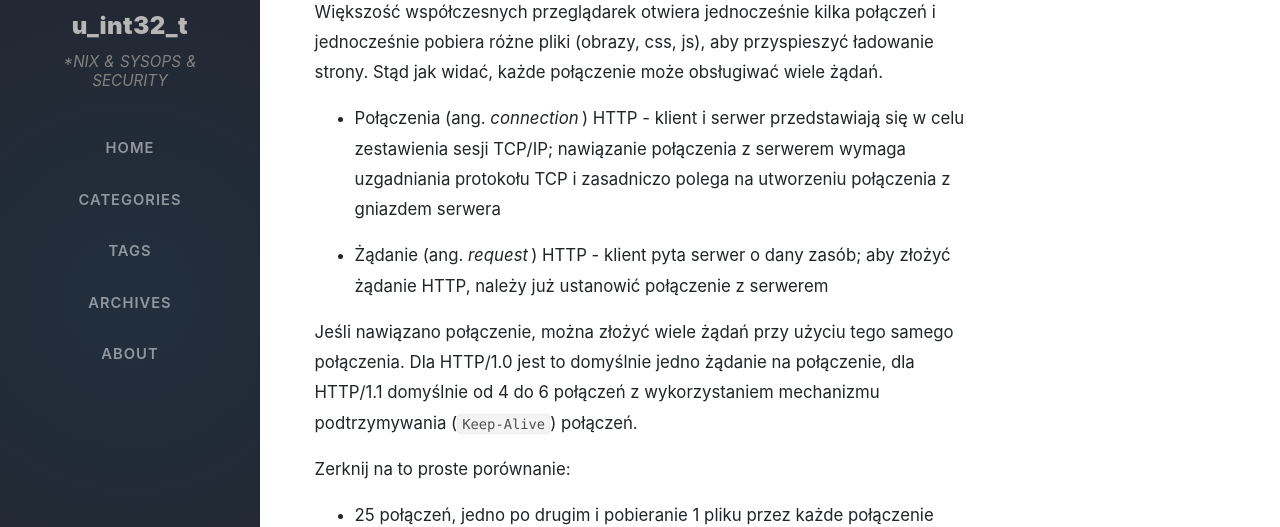
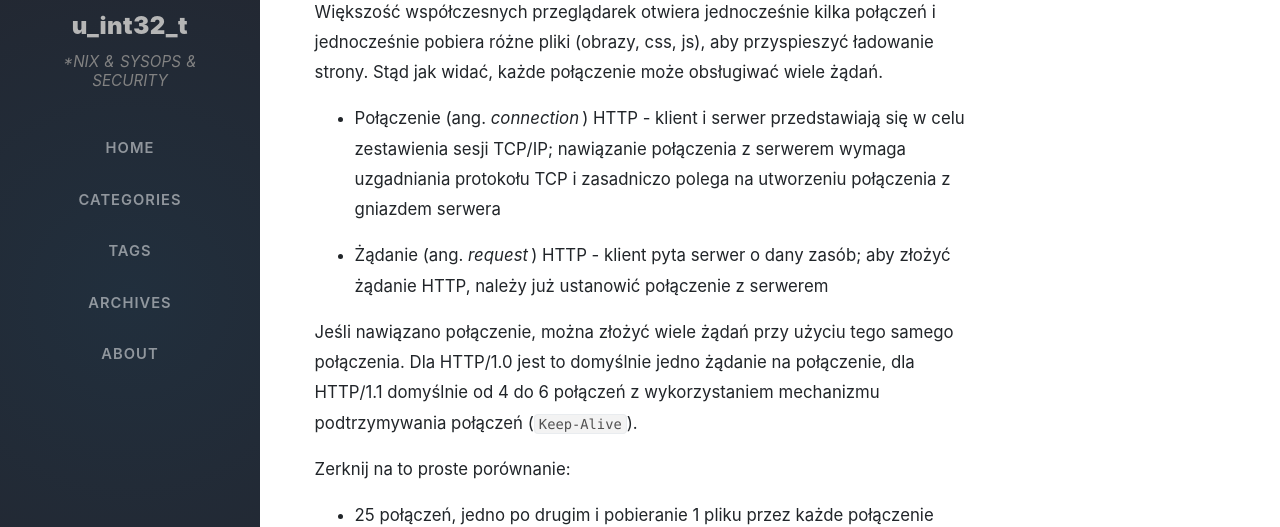
Before and after one commit to morristech/trimstray.github.io, a Jekyll site: the page built from _posts/2019-09-17-protokol_http-polaczenie_kontra_zadanie.md, in a window 1280 px wide and 900 px high, scrolled down 581 px. Shown: the part 152-679 px from the top of the window. Built offline with Jekyll 4.4.1, drawn with Linux system fonts in a browser that asks for light colours; nearby versions of some CDN libraries; some web fonts are replaced; comment, search, counter and statistics services are not loaded.

Commit message:
add post - signed-off-by: trimstray <trimstray@gmail.com>

```diff
--- a/_posts/2019-09-17-protokol_http-polaczenie_kontra_zadanie.md
+++ b/_posts/2019-09-17-protokol_http-polaczenie_kontra_zadanie.md
@@ -22,11 +22,11 @@ Spójrz na poniższy zrzut (dodatkowo jest to porównanie HTTP/1.1 oraz H2):
 
 Większość współczesnych przeglądarek otwiera jednocześnie kilka połączeń i jednocześnie pobiera różne pliki (obrazy, css, js), aby przyspieszyć ładowanie strony. Stąd jak widać, każde połączenie może obsługiwać wiele żądań.
 
-- Połączenia (ang. _connection_) HTTP - klient i serwer przedstawiają się w celu zestawienia sesji TCP/IP; nawiązanie połączenia z serwerem wymaga uzgadniania protokołu TCP i zasadniczo polega na utworzeniu połączenia z gniazdem serwera
+- Połączenie (ang. _connection_) HTTP - klient i serwer przedstawiają się w celu zestawienia sesji TCP/IP; nawiązanie połączenia z serwerem wymaga uzgadniania protokołu TCP i zasadniczo polega na utworzeniu połączenia z gniazdem serwera
 
 - Żądanie (ang. _request_) HTTP - klient pyta serwer o dany zasób; aby złożyć żądanie HTTP, należy już ustanowić połączenie z serwerem
 
-Jeśli nawiązano połączenie, można złożyć wiele żądań przy użyciu tego samego połączenia. Dla HTTP/1.0 jest to domyślnie jedno żądanie na połączenie, dla HTTP/1.1 domyślnie od 4 do 6 połączeń z wykorzystaniem mechanizmu podtrzymywania (`Keep-Alive`) połączeń.
+Jeśli nawiązano połączenie, można złożyć wiele żądań przy użyciu tego samego połączenia. Dla HTTP/1.0 jest to domyślnie jedno żądanie na połączenie, dla HTTP/1.1 domyślnie od 4 do 6 połączeń z wykorzystaniem mechanizmu podtrzymywania połączeń (`Keep-Alive`).
 
 Zerknij na to proste porównanie:
 
```
Also changed, not shown: _posts_queue/2017-12-14-bezpieczne_usuwanie_danych.md (renamed from _posts_queue/2017-12-14-505815b4a0d4ee8aeb7a7654fc7f7780.md, +5 -3 lines).
